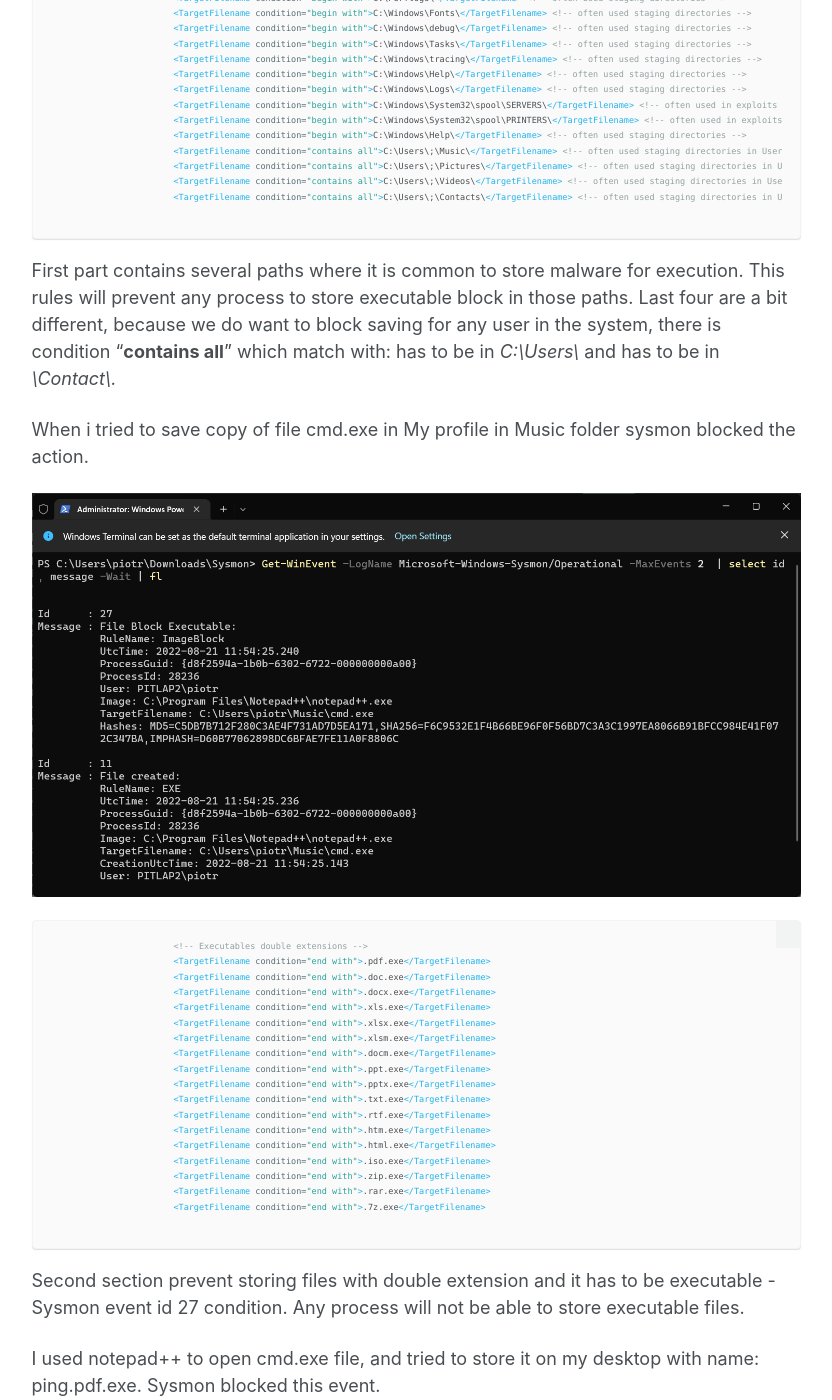
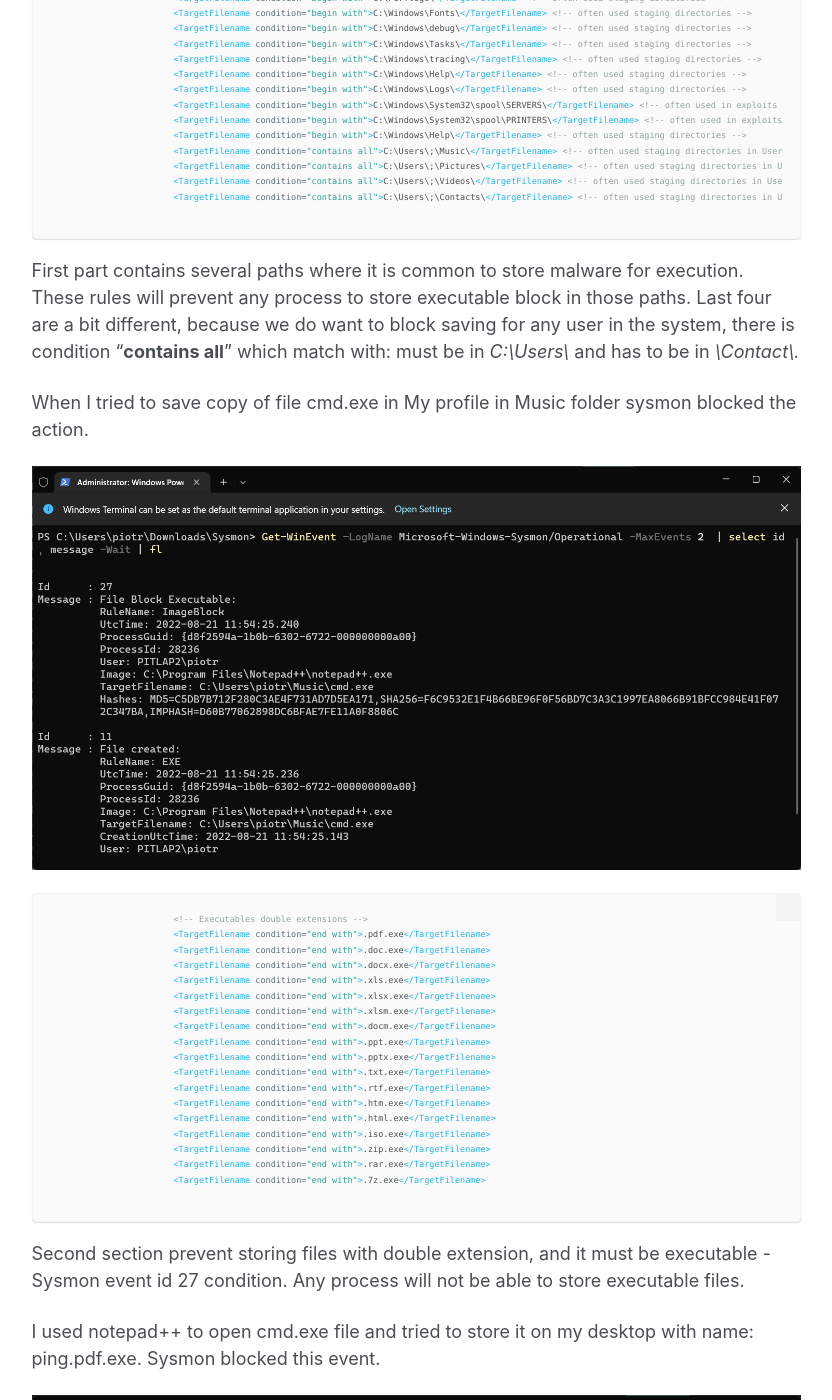
Before and after one commit to psocik/psocik.github.io, a Jekyll site: the page built from _posts/2022-08-21-sysmon-14-with-block-executable.md, in a window 1280 px wide and 1400 px high, scrolled down 964 px. Shown: the whole window, without its empty margins (250-1082 px from the left). Built offline with Jekyll 4.4.1, drawn with Linux system fonts in a browser that asks for light colours.

Commit message:
Update 2022-08-21-sysmon-14-with-block-executable.md

````diff
--- a/_posts/2022-08-21-sysmon-14-with-block-executable.md
+++ b/_posts/2022-08-21-sysmon-14-with-block-executable.md
@@ -41,9 +41,9 @@ This rule will trigger when any of conditions will be present in the system. Dev
 
 ```
 
-First part contains several paths where it is common to store malware for execution. This rules will prevent any process to store executable block in those paths. Last four are a bit different, because we do want to block saving for any user in the system, there is condition "**contains all**" which match with: has to be in *C:\\Users\\* and has to be in *\\Contact\\.*
+First part contains several paths where it is common to store malware for execution. These rules will prevent any process to store executable block in those paths. Last four are a bit different, because we do want to block saving for any user in the system, there is condition "**contains all**" which match with: must be in *C:\\Users\\* and has to be in *\\Contact\\.*
 
-When i tried to save copy of file cmd.exe in My profile in Music folder sysmon blocked the action.
+When I tried to save copy of file cmd.exe in My profile in Music folder sysmon blocked the action.
 
 [![2022-08-21-sysmon-14-with-block-executable-1.png](/images/2022-08-21-sysmon-14-with-block-executable/2022-08-21-sysmon-14-with-block-executable-1.png)](/images/2022-08-21-sysmon-14-with-block-executable/2022-08-21-sysmon-14-with-block-executable-1.png)
 
@@ -69,9 +69,9 @@ When i tried to save copy of file cmd.exe in My profile in Music folder sysmon b
 
 ```
 
-Second section prevent storing files with double extension and it has to be executable - Sysmon event id 27 condition. Any process will not be able to store executable files.
+Second section prevent storing files with double extension, and it must be executable - Sysmon event id 27 condition. Any process will not be able to store executable files.
 
-I used notepad++ to open cmd.exe file, and tried to store it on my desktop with name: ping.pdf.exe. Sysmon blocked this event.
+I used notepad++ to open cmd.exe file and tried to store it on my desktop with name: ping.pdf.exe. Sysmon blocked this event.
 
 [![2022-08-21-sysmon-14-with-block-executable-2.png](/images/2022-08-21-sysmon-14-with-block-executable/2022-08-21-sysmon-14-with-block-executable-2.png)](/images/2022-08-21-sysmon-14-with-block-executable/2022-08-21-sysmon-14-with-block-executable-2.png)
 
````
